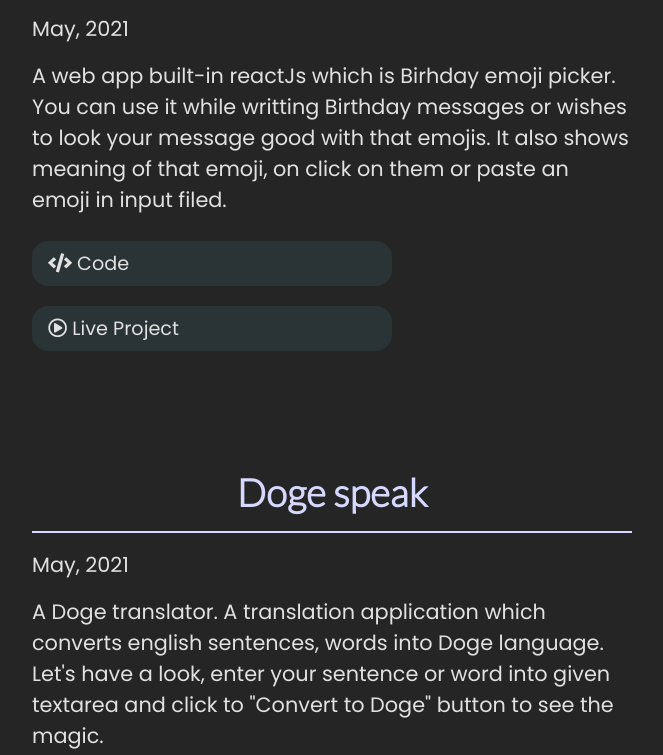
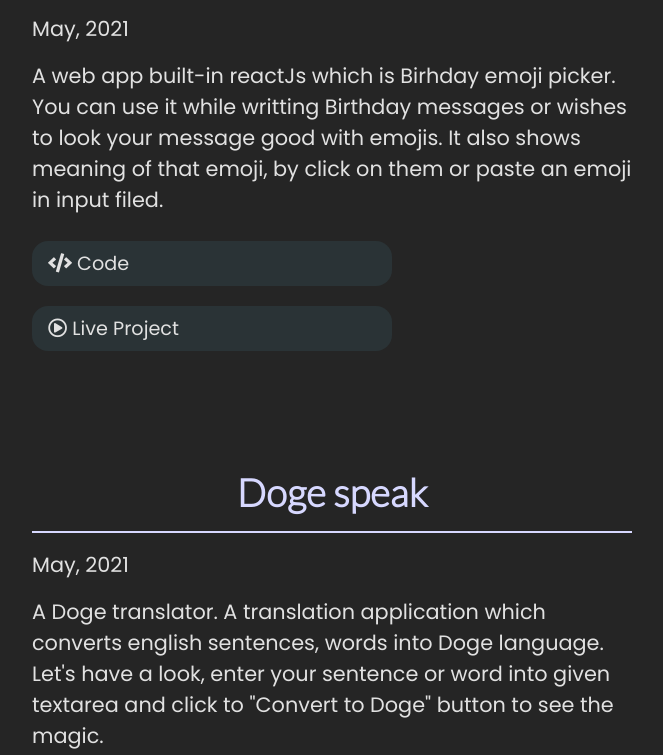
Before and after one commit to MiheerTamkhane/A-portfolio, a plain HTML site: page projects.html in a window 1280 px wide. Shown: the part 4384-5139 px from the top of the page, without its empty margins (308-971 px from the left). Drawn offline with Linux system fonts and the light colour scheme.

```diff
--- a/projects.html
+++ b/projects.html
@@ -204,8 +204,8 @@
             <p>
               A web app built-in reactJs which is Birhday emoji picker. You can
               use it while writting Birthday messages or wishes to look your
-              message good with that emojis. It also shows meaning of that
-              emoji, on click on them or paste an emoji in input filed.
+              message good with emojis. It also shows meaning of that emoji, by
+              click on them or paste an emoji in input filed.
             </p>
             <a
               class="btn-links"
```
